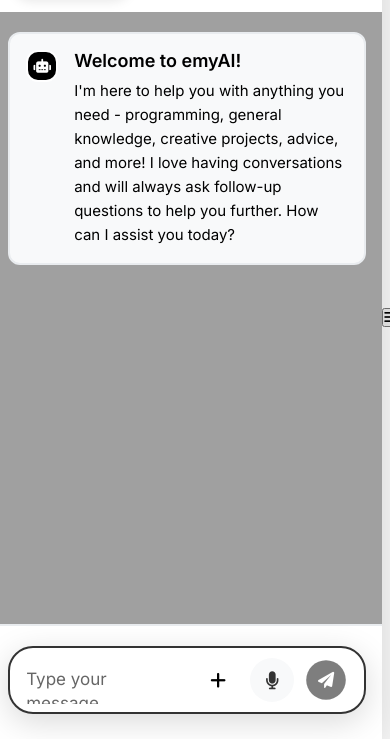
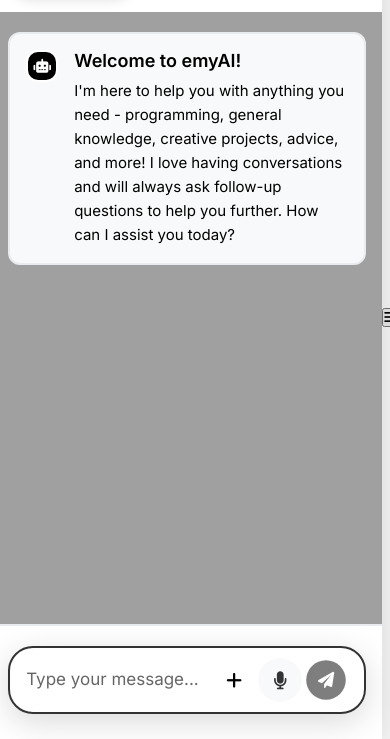
Before and after one commit to emiflair/emiAI, a website: page public/index.html in a window 390 px wide. Shown: the part 105-844 px from the top of the page. Drawn offline with nearby package versions, Linux system fonts and the light colour scheme.

Commit message:
📱 Final fix: Mobile input buttons now touching
🔧 Ultra-tight mobile spacing:
- Mobile (≤768px): 1px gap between input buttons
- Small mobile (≤480px): 0px gap - buttons touching
- Desktop unchanged (8px gap maintained)
- Plus, microphone, and send buttons now properly grouped

✨ Result: Mobile interface looks compact and professional

```diff
--- a/public/style.css
+++ b/public/style.css
@@ -1527,6 +1527,11 @@
         color: var(--text-light) !important;
     }
 
+    /* INPUT ACTIONS - VERY TIGHT SPACING ON MOBILE */
+    .input-actions {
+        gap: 1px !important; /* Almost touching buttons on mobile */
+    }
+
     /* ACTION BUTTONS - BIGGER TOUCH TARGETS */
     .attachment-btn, .send-btn, .voice-record-btn {
         width: 44px !important;
@@ -2186,6 +2191,11 @@
         font-size: 14px;
     }
 
+    /* INPUT ACTIONS - NO GAP ON SMALL MOBILE */
+    .input-actions {
+        gap: 0px !important; /* No gap - buttons touching on small screens */
+    }
+
     /* Keep attachment and input buttons visible with proper sizing */
     .attachment-btn, .voice-record-btn, .send-btn {
         width: 44px !important;
```
